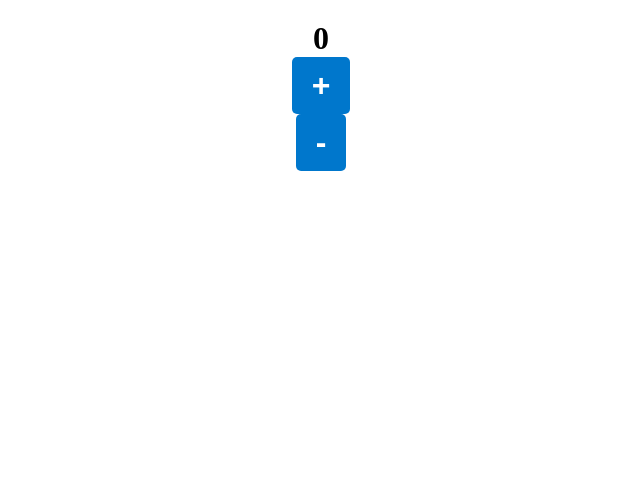
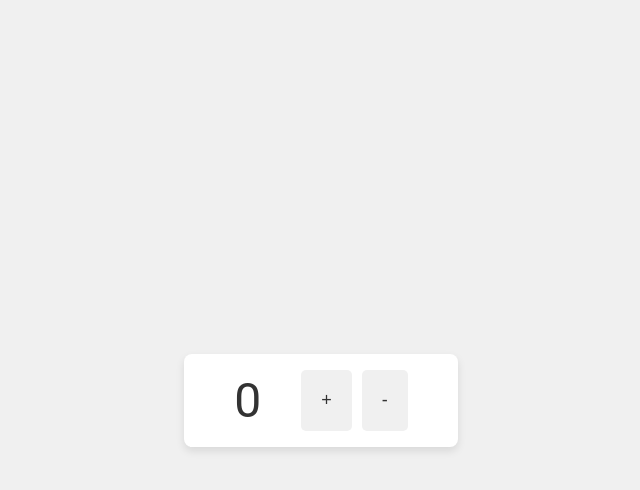
Before and after one commit to serggiol/simplecounter, a plain HTML site: page index.html in a window 1280 px wide. Shown: the whole page, without its empty margins (319-959 px from the left). Drawn offline with Linux system fonts and the light colour scheme.

Commit message:
Add files via upload

```diff
--- a/index.html
+++ b/index.html
@@ -1,18 +1,19 @@
 <!DOCTYPE html>
 <html lang="en">
+
 <head>
     <meta charset="UTF-8">
-    <meta http-equiv="X-UA-Compatible" content="IE=edge">
-    <meta name="viewport" content="width=device-width, initial-scale=1.0">
     <link rel="stylesheet" href="style.css">
     <script src="script.js"></script>
     <title>Document</title>
 </head>
+
 <body>
     <main>
         <span id="value">0</span>
-        <button onclick="onAdd">+</button>
-        <button onclick="onRemove">-</button>
+        <button onclick="onAdd()">+</button>
+        <button onclick="onRemove()">-</button>
     </main>
 </body>
+
 </html>
--- a/script.js
+++ b/script.js
@@ -1,9 +1,9 @@
-const value = document.querySelector('#value')
+const valueElement = document.getElementById("value");
 
 function onAdd() {
-    value.innerHTML = `${parseInt(value.innerText) + 1}`;
+  value.innerHTML = `${parseInt(value.innerText) + 1}`;
 }
 
 function onRemove() {
-    value.innerHTML = `${parseInt(value.innerText) - 1}`;
+  value.innerHTML = `${parseInt(value.innerText) - 1}`;
 }
--- a/style.css
+++ b/style.css
@@ -1,42 +1,49 @@
+@import url("https://fonts.googleapis.com/css2?family=Poppins:ital,wght@0,100;0,200;0,300;0,400;0,500;0,600;0,700;0,800;0,900;1,100;1,200;1,300;1,400;1,500;1,600;1,700;1,800;1,900&display=swap");
+
+body {
+  font-family: "Roboto";
+  display: grid;
+  place-items: center;
+  height: 100vh;
+  margin: 0;
+  background-color: #f0f0f0;
+}
+
 main {
   display: flex;
-    justify-content: center;
+  grid-template-columns: repeat(3, minmax(0, 1fr));
+  grid-gap: 10px;
   align-items: center;
-    flex-direction: column;
-    font-size: 2em;
-    margin-top: 20px;
-  }
-
-  .counter-wrapper {
-    display: flex;
-    justify-content: center;
-    align-items: center;
-    margin-top: 10px;
+  justify-items: center;
+  padding: 16px;
+  padding-left: 50px;
+  padding-right: 50px;
+  background-color: white;
+  box-shadow: 0 4px 8px rgba(0, 0, 0, 0.1);
+  border-radius: 8px;
 }
 
 button {
-    background-color: #0077cc;
-    color: white;
+  padding: 20px;
+  font-size: 18px;
   border: none;
+  background-color: #f0f0f0;
+  color: #333;
+  cursor: pointer;
+  transition: all 0.2s ease-in-out;
   border-radius: 5px;
-    font-size: 1em;
-    font-weight: bold;
-    padding: 10px 20px;
-    cursor: pointer;
-    margin: 0 10px;
-    transition: all 0.2s ease-in-out;
 }
 
 button:hover {
-    background-color: #0066b2;
-  }
-
-  button:focus {
-    outline: none;
-    box-shadow: 0 0 0 2px rgba(0, 119, 204, 0.5);
+  background-color: #333;
+  color: white;
 }
 
 #value {
-    font-weight: bold;
-    margin: 0 10px;
+  padding-right: 30px;
+  grid-column: 2 / span 1;
+  justify-self: center;
+  align-self: center;
+  font-size: 48px;
+  color: #333;
 }
```
Lines whose indentation alone changed are shown as unchanged.
